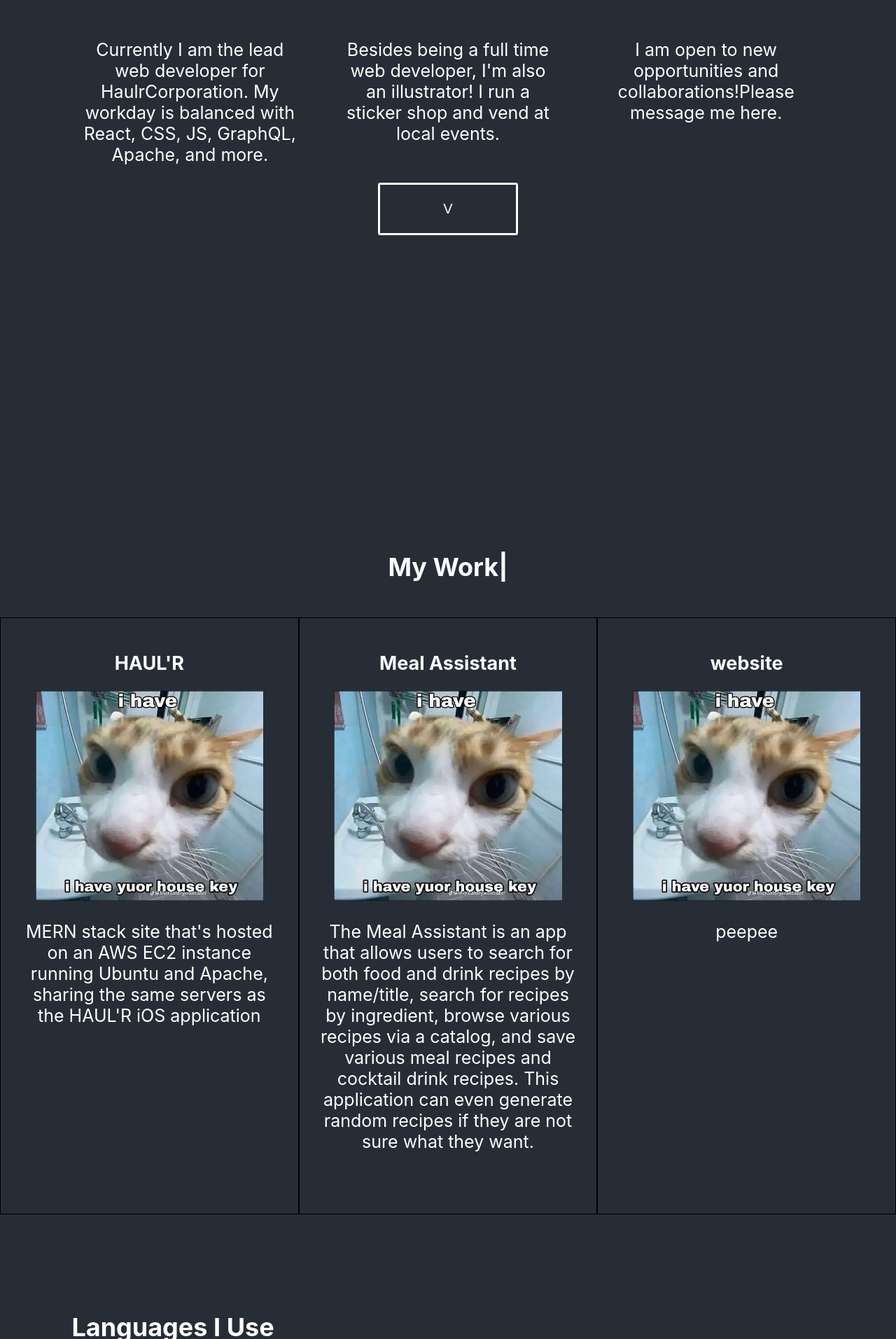
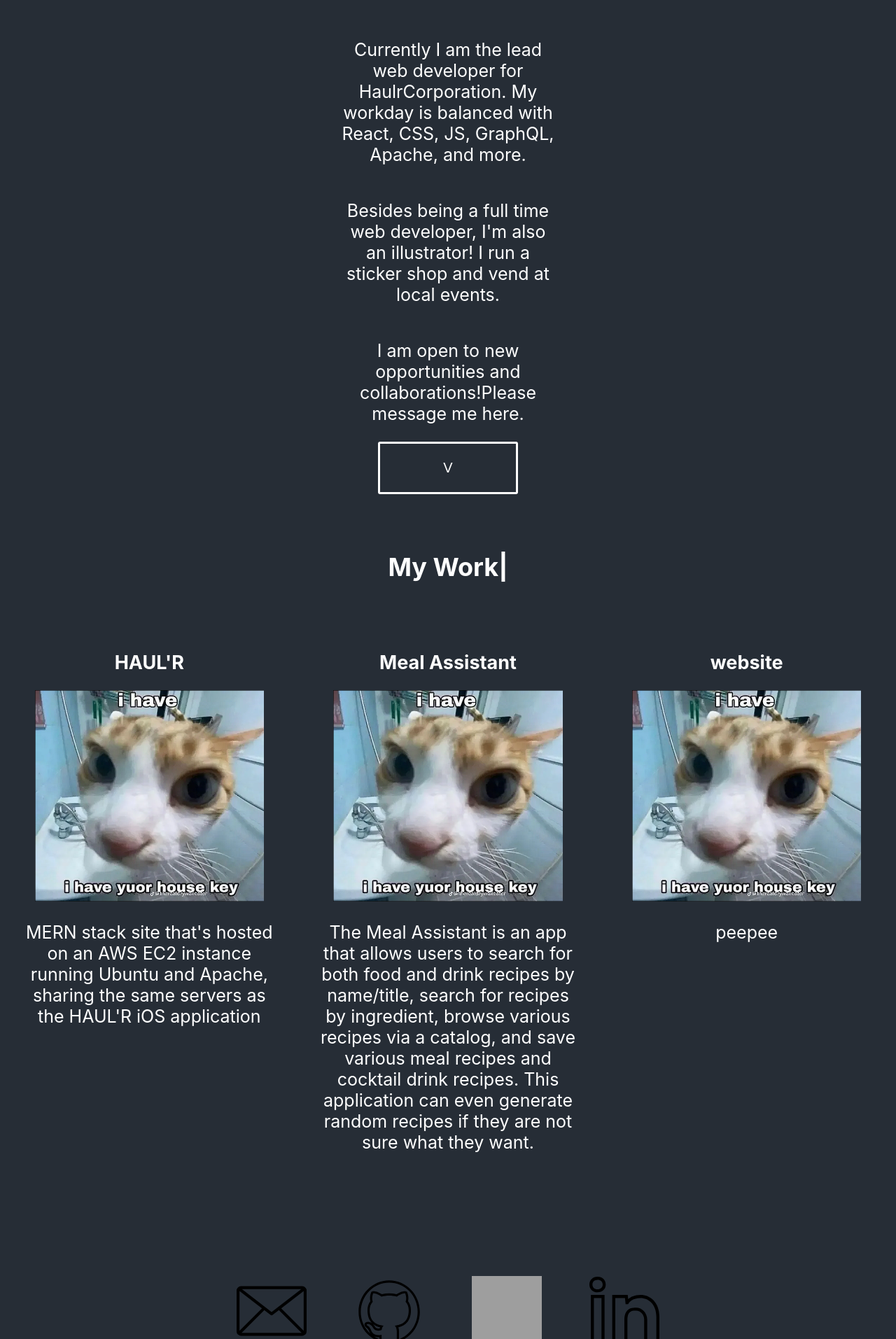
Before and after one commit to strawberryboar/Athenas-Portfolio, a React (Create React App) app: page / in a window 1280 px wide. Shown: the part 887-2800 px from the top of the page at 70% size. Built offline with nearby package versions, Linux system fonts and the light colour scheme; grey boxes are pictures that could not be loaded.

Commit message:
Eliminated some redundant code

```diff
--- a/src/pages/Homepage.css
+++ b/src/pages/Homepage.css
@@ -76,19 +76,6 @@ p {
     text-align: center;
   }
 
-  #divBox2 {
-    margin-left: 6%;
-  }
-
-  #divBox3 {
-    margin-left: 12%;
-  }
-
-  .linkWrap {
-    display: flex;
-    flex-direction: row;
-  }
-
   .linkBox {
     display: flex;
     flex-direction: column;
@@ -96,24 +83,11 @@ p {
     align-items: center;
   }
 
-  .linkBox:nth-child(n+2){
-    margin-left: 5%;
-  }
-
-.linkBox img {
-  width: 100px;
-  height: 100px;
-}
-
-.linkBox img:hover {
-  transition: 0.3s;
-  scale: 1.2;
-}
-
 #aboutWrap {
   display: flex;
-  flex-direction: row;
+  flex-direction: column;
  justify-content: center;
+ align-items: center;
 }
 
   .date {
@@ -132,7 +106,6 @@ p {
     display: flex;
     flex-direction: column;
     align-items: center;
-    justify-content: center;
     text-align: center;
     margin-bottom: 5%;
   }
@@ -140,17 +113,13 @@ p {
   .projBoxContain {
     display: flex;
     flex-direction: row;
-    justify-content: center;
-    align-items: center;
     margin-top: 2%;
     height: 20%;
   }
 
   .projBox {
-    border: solid black 1px;
     width: 30%;
     height: 30%;
-    padding-bottom: 10px;
     margin-bottom: 2%;
     height: 50rem;
     padding: 2%;
--- a/src/pages/Homepage.js
+++ b/src/pages/Homepage.js
@@ -129,10 +129,6 @@ export default function Homepage() {
             </div>
             </div>
         </div>
-        <div className='divBox' id='divBox2'>
-            <h1>Languages I Use</h1>
-            <p>Content</p>
-        </div>
     </div>
     )
 }
```
